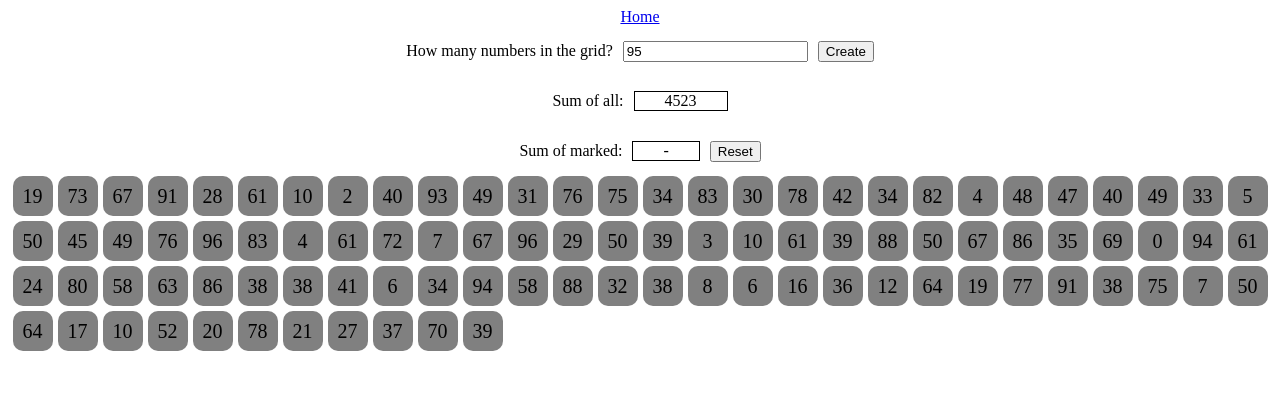
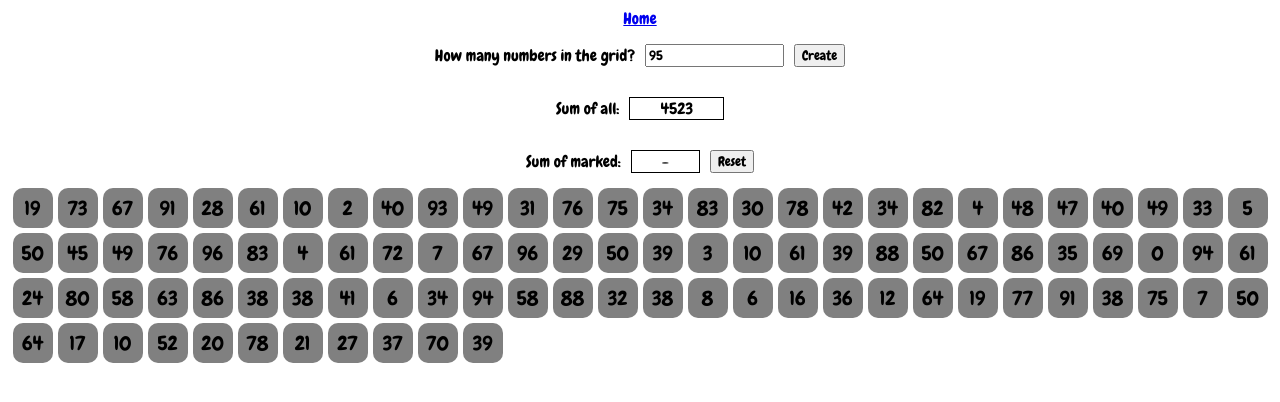
Before and after one commit to feliJS/DDU2-Projekt-G, a plain HTML site: page sidor/sum/index.html in a window 1280 px wide. Drawn offline with Linux system fonts and the light colour scheme.

Commit message:
Custom font and link to repo and webshare on home page

```diff
--- a/sidor/common.css
+++ b/sidor/common.css
@@ -1,4 +1,12 @@
-/*lägg in valfri font!*/
+@font-face {
+    font-family: chewy;
+    src: url("Chewy-Regular.ttf");
+}
+
+* {
+    font-family: chewy;
+}
+
 .center {
     display: flex;
     justify-content: center;
--- a/sidor/common.js
+++ b/sidor/common.js
@@ -1,4 +1,4 @@
-function randomNum(min, max) { //min and max included
+function randomNum(min, max) {
     return Math.floor(Math.random() * (max - min + 1) + min);
 }
 
@@ -9,7 +9,7 @@ function createBox() {
     numBoxDOM.style.justifyContent = "center"
     numBoxDOM.style.alignItems = "center"
     numBoxDOM.textContent = randomNum(0, 100)
-    handleBox(numBoxDOM) //handles in each file
+    handleBox(numBoxDOM)
     numBoxesDOM.appendChild(numBoxDOM)
 }
 
@@ -20,7 +20,7 @@ function autoFill(amount) {
     handleCreation();
 }
 
-function markNum(num) { //marks numbers with colors used in remove and findSame
+function markNum(num) {
     const boxes = document.querySelectorAll(".box")
     for (let i = 0; i < boxes.length; i++) {
         boxes[i].classList.remove("marked")
```
Also changed, not shown: sidor/index.html (+4 -1 lines), sidor/Chewy-Regular.ttf (added).
